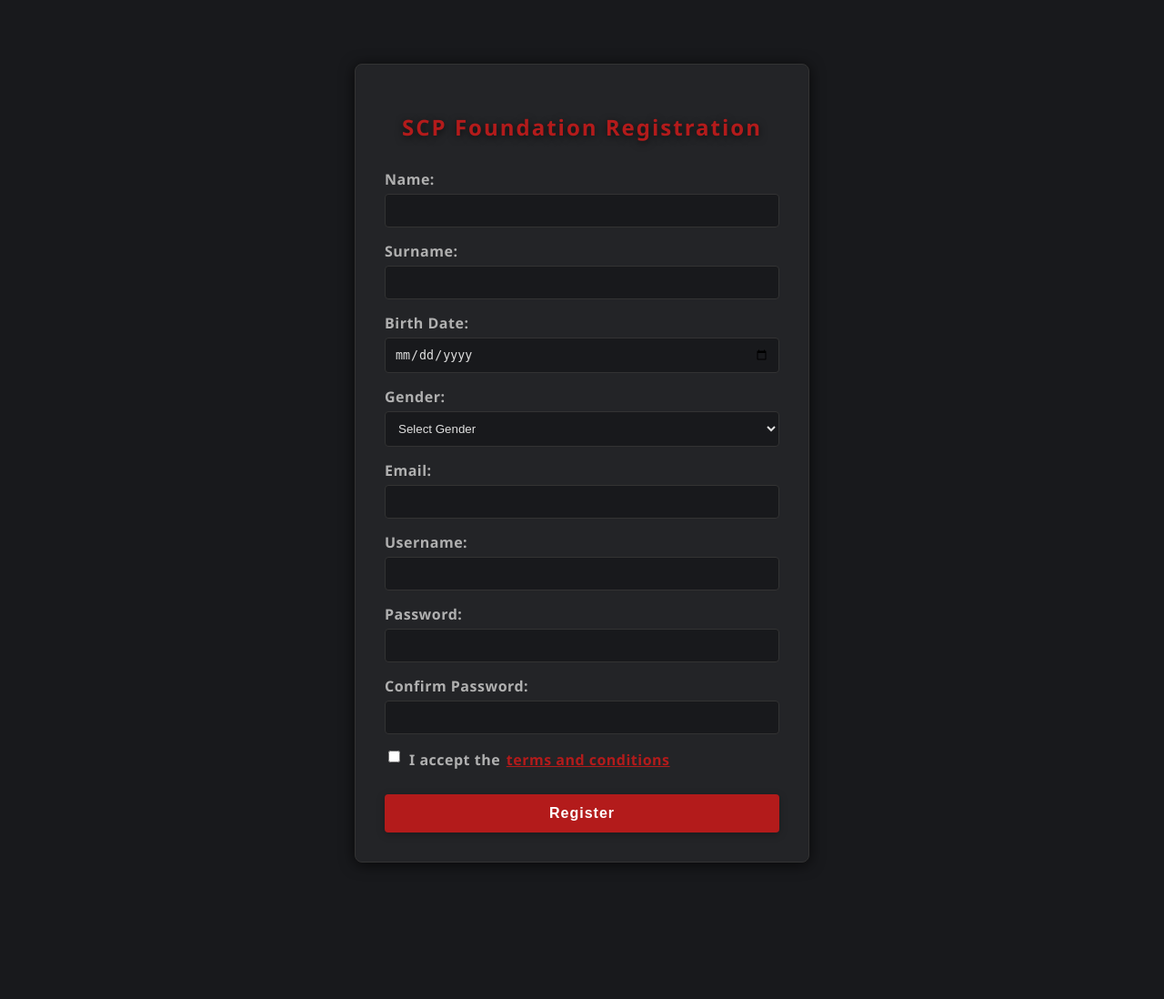
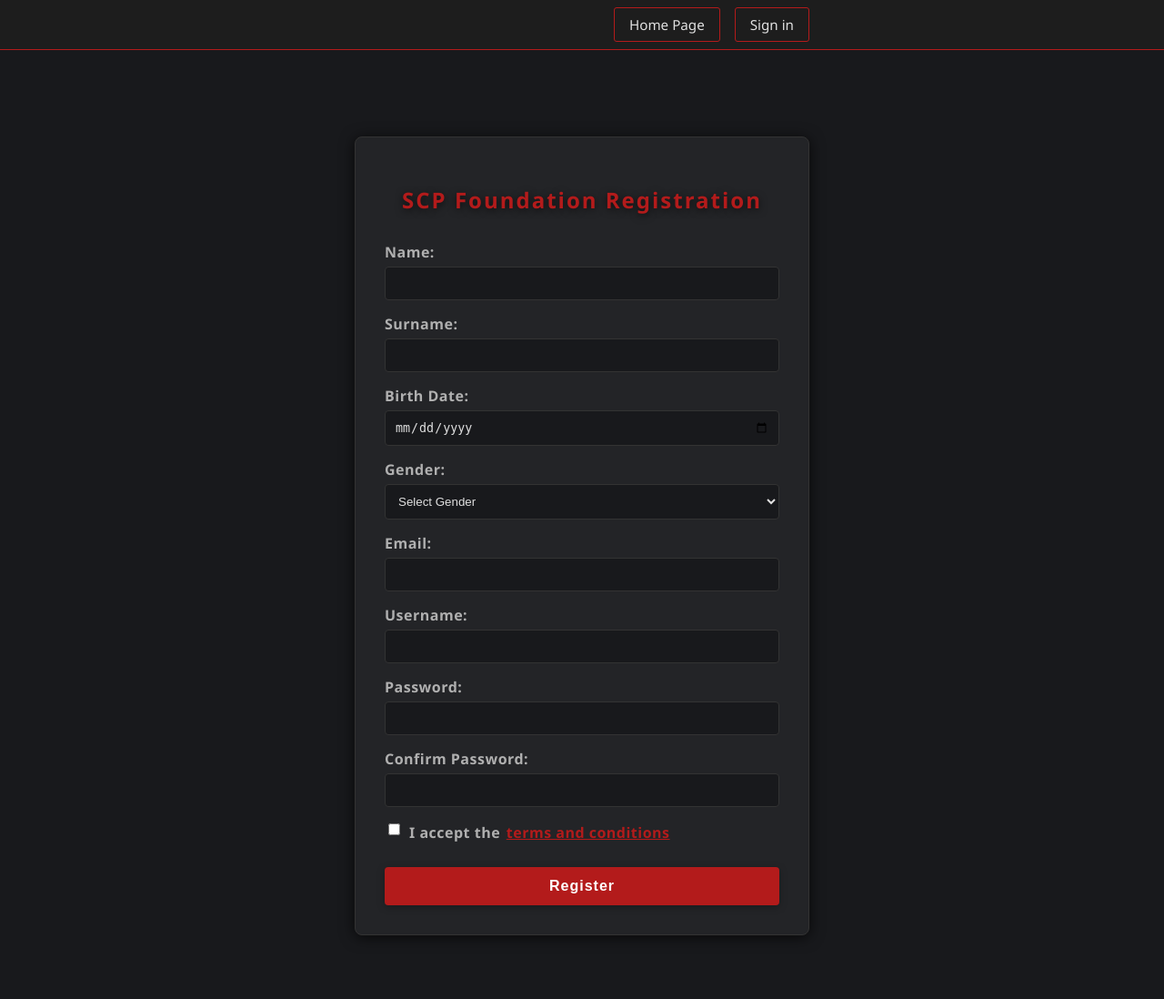
Before and after one commit to DecreasingDenis/SCP-Web, a PHP site: page /registration.html in a window 1280 px wide. Shown: the whole page at 91% size. Before the commit the page ends 948 px from the top, so only its background shows below. Run offline with PHP 8.4, Linux system fonts and the light colour scheme.

Commit message:
add href
added correct hrefs in between the 3 files of index, login and registration

```diff
--- a/index.html
+++ b/index.html
@@ -383,8 +383,8 @@
 
         <!-- Navigation Links -->
         <div class="nav-links">
-            <a href="login.html" class="nav-btn">LOGIN</a>
-            <a href="signup.html" class="nav-btn">SIGN UP</a>
+            <a href="login.html" class="nav-btn">Sign in</a>
+            <a href="registration.html" class="nav-btn">Registration</a>
         </div>
     </nav>
 
--- a/registration.html
+++ b/registration.html
@@ -269,10 +269,50 @@
         .modal-body p {
             margin-bottom: 15px;
         }
+
+        /* Navbar superiore */
+        nav {
+            width: 100%;
+            background: rgba(30, 30, 30, 0.95);
+            border-bottom: 1.5px solid #b31b1b;
+            padding: 0.5rem 0;
+            position: fixed;
+            top: 0;
+            left: 0;
+            z-index: 100;
+        }
+
+        nav .nav-btn {
+            padding: 0.5rem 1rem;
+            background: transparent;
+            color: #e0e0e0;
+            border: 1px solid #b31b1b;
+            border-radius: 3px;
+            text-decoration: none;
+            font-size: 0.95rem;
+            transition: background 0.3s;
+        }
+
+        nav .nav-btn:hover {
+            background: rgba(179, 27, 27, 0.08);
+        }
+
+        /* Margine superiore per il contenuto principale */
+        .container {
+            margin-top: 80px;
+        }
     </style>
 </head>
 
 <body>
+    <!-- Barra di navigazione in alto -->
+    <nav style="width:100%;background:rgba(30,30,30,0.95);border-bottom:1.5px solid #b31b1b;padding: 0.5rem 0 0.5rem 0;position:fixed;top:0;left:0;z-index:100;">
+        <div style="max-width:500px;margin:0 auto;display:flex;justify-content:flex-end;gap:1rem;">
+            <a href="index.html" class="nav-btn" style="padding:0.5rem 1rem;background:transparent;color:#e0e0e0;border:1px solid #b31b1b;border-radius:3px;text-decoration:none;font-size:0.95rem;transition:background 0.3s;">Home Page</a>
+            <a href="login.html" class="nav-btn" style="padding:0.5rem 1rem;background:transparent;color:#e0e0e0;border:1px solid #b31b1b;border-radius:3px;text-decoration:none;font-size:0.95rem;transition:background 0.3s;">Sign in</a>
+        </div>
+    </nav>
+
     <div class="container">
         <h2>SCP Foundation Registration</h2>
 
```
Also changed, not shown: login.html (+24 -11 lines), registration.php (+4 -3 lines).
